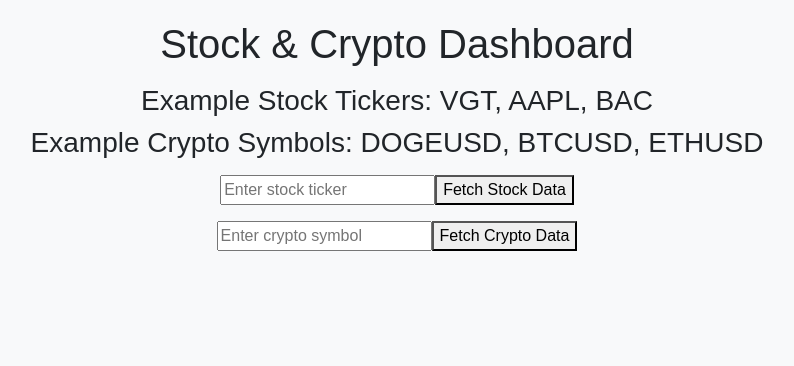
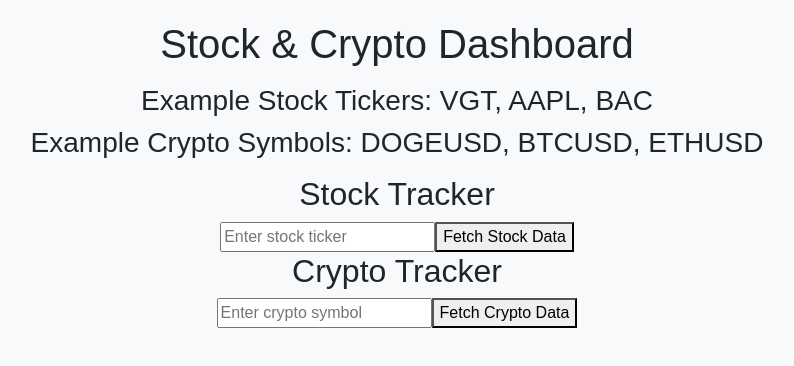
Before and after one commit to saxtonvandalsen/stock-crypto-tracker, a React (Create React App) app: page / in a window 1280 px wide. Shown: the top 366 px of the page, without its empty margins (243-1037 px from the left). Built offline with nearby package versions, Linux system fonts and the light colour scheme; no server answers.

Commit message:
Structured layout to display sections separately

```diff
--- a/src/App.js
+++ b/src/App.js
@@ -18,13 +18,23 @@ function App() {
                 <p></p>
                 <RandomExamples />
                 <p></p>
-                <StockForm />
-                <p></p>
-                <CryptoForm />
-                <p></p>
-                <StockData />
-                <p></p>
-                <CryptoData />
+
+                <div className='container'>
+                    {/* Stock Section on the Left */}
+                    <div className="section">
+                        <h2>Stock Tracker</h2>
+                        <StockForm />
+                        <StockData />
+                    </div>
+
+
+                {/* Crypto Section on the Right */}
+                <div className="section">
+                    <h2>Crypto Tracker</h2>
+                    <CryptoForm />
+                    <CryptoData />
+                </div>
+                </div>
             </div>
         </Provider>
     );
```
